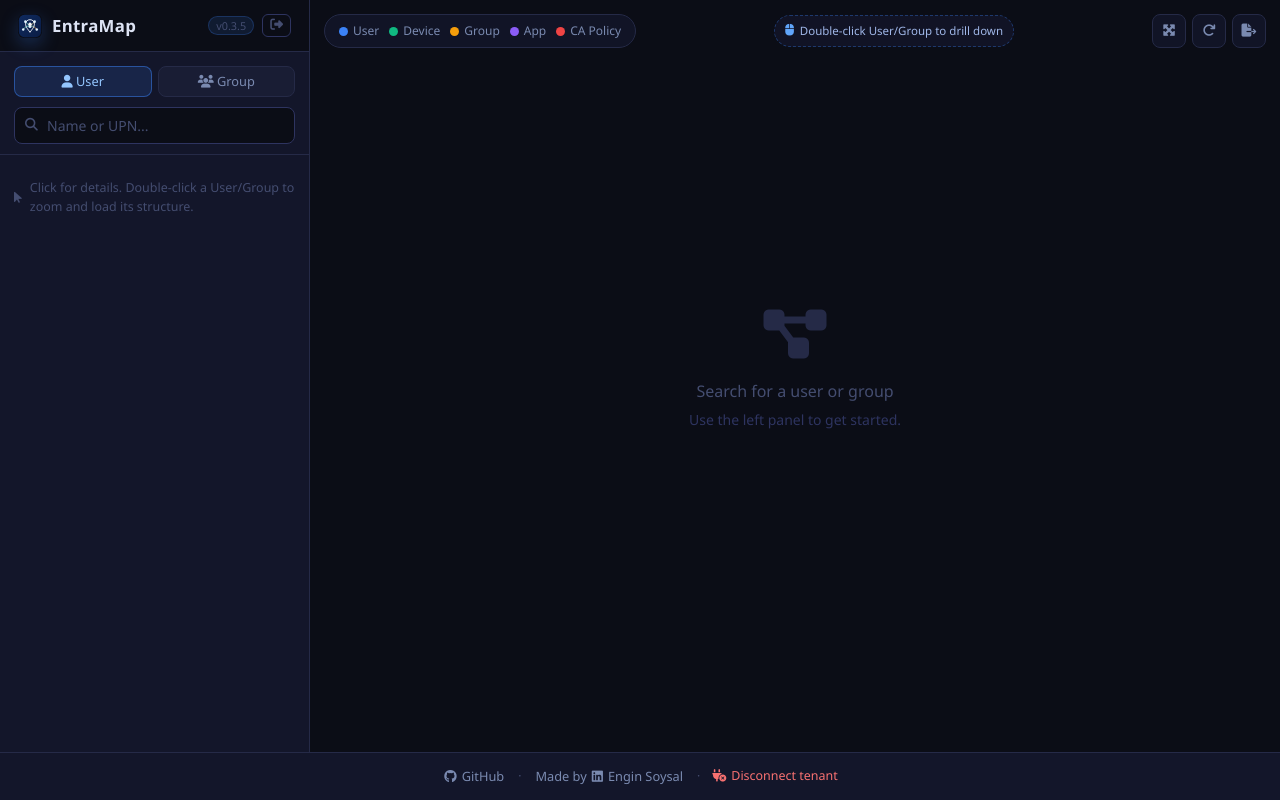
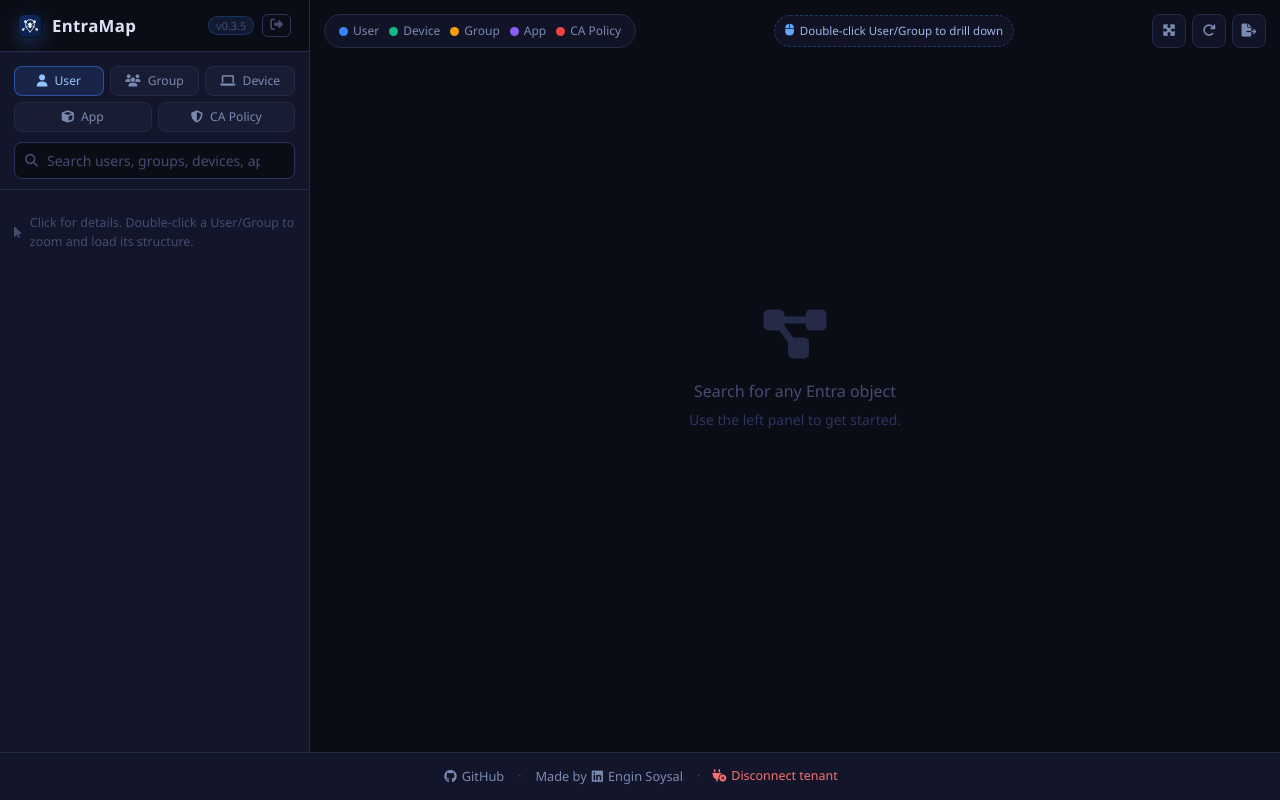
Before and after one commit to enginsoysal/EntraMap, a Flask app: page / in a window 1280 px wide. Run offline with Flask 3, Linux system fonts and the light colour scheme; the visitor is signed in with stand-in values (Sample User, id 1); some libraries are stand-ins or nearby versions.

Commit message:
Expand search to all object types and broaden graph coverage

```diff
--- a/app.py
+++ b/app.py
@@ -314,6 +314,76 @@ def search():
             for g in items
         ])
 
+    if search_type == "device":
+        endpoint = (
+            f'/devices?$search="displayName:{query}"'
+            f"&$select=id,displayName,operatingSystem,deviceId,isManaged,isCompliant"
+            f"&$top=15&$count=true"
+        )
+        data = graph_get(endpoint, token, extra_headers={"ConsistencyLevel": "eventual"})
+        items = data.get("value", []) if data and "value" in data else []
+        if not items:
+            safe_q = query.replace("'", "''")
+            data = graph_get(
+                f"/devices?$filter=startswith(displayName,'{safe_q}')"
+                f"&$select=id,displayName,operatingSystem,deviceId,isManaged,isCompliant&$top=15",
+                token,
+            )
+            items = data.get("value", []) if data and "value" in data else []
+        return jsonify([
+            {
+                "id": d["id"],
+                "label": d.get("displayName", ""),
+                "subtitle": d.get("operatingSystem", ""),
+                "type": "device",
+            }
+            for d in items
+        ])
+
+    if search_type == "app":
+        endpoint = (
+            f'/servicePrincipals?$search="displayName:{query}"'
+            f"&$select=id,displayName,appId,publisherName,servicePrincipalType"
+            f"&$top=15&$count=true"
+        )
+        data = graph_get(endpoint, token, extra_headers={"ConsistencyLevel": "eventual"})
+        items = data.get("value", []) if data and "value" in data else []
+        if not items:
+            safe_q = query.replace("'", "''")
+            data = graph_get(
+                f"/servicePrincipals?$filter=startswith(displayName,'{safe_q}')"
+                f"&$select=id,displayName,appId,publisherName,servicePrincipalType&$top=15",
+                token,
+            )
+            items = data.get("value", []) if data and "value" in data else []
+        return jsonify([
+            {
+                "id": a["id"],
+                "label": a.get("displayName", ""),
+                "subtitle": a.get("publisherName", "") or a.get("appId", ""),
+                "type": "app",
+            }
+            for a in items
+        ])
+
+    if search_type == "ca_policy":
+        safe_q = query.replace("'", "''")
+        data = graph_get(
+            f"/identity/conditionalAccessPolicies?$filter=startswith(displayName,'{safe_q}')"
+            f"&$select=id,displayName,state&$top=15",
+            token,
+        )
+        items = data.get("value", []) if data and "value" in data else []
+        return jsonify([
+            {
+                "id": p["id"],
+                "label": p.get("displayName", ""),
+                "subtitle": p.get("state", ""),
+                "type": "ca_policy",
+            }
+            for p in items
+        ])
+
     return jsonify([])
 
 
@@ -370,8 +440,9 @@ def user_map(user_id):
 
     group_ids = []
     for m in graph_get_all(
-        f"/users/{user_id}/memberOf?$select=id,displayName,description,groupTypes,securityEnabled,mailEnabled",
+        f"/users/{user_id}/transitiveMemberOf?$select=id,displayName,description,groupTypes,securityEnabled,mailEnabled",
         token,
+        max_items=400,
     ):
         odata_type = m.get("@odata.type", "")
         # Accept if explicitly typed as group, or if it has typical group fields,
@@ -388,8 +459,8 @@ def user_map(user_id):
         edges.append({"source": user["id"], "target": m["id"], "label": "member of"})
 
     seen_apps = set()
-    for gid in group_ids[:25]:
-        for assignment in graph_get_all(f"/groups/{gid}/appRoleAssignments", token, max_items=30):
+    for gid in group_ids:
+        for assignment in graph_get_all(f"/groups/{gid}/appRoleAssignments", token, max_items=100):
             sp_id = assignment.get("resourceId")
             if not sp_id:
                 continue
@@ -419,6 +490,177 @@ def user_map(user_id):
         if included and not excluded:
             add_node({"id": policy["id"], "label": policy.get("displayName", "CA Policy"), "type": "ca_policy", "data": clean(policy)})
             edges.append({"source": user["id"], "target": policy["id"], "label": "affected by"})
+
+    return jsonify({"nodes": nodes, "edges": edges})
+
+
+# ── API: device map ───────────────────────────────────────────────────────────
+
+@app.route("/api/map/device/<device_id>")
+@login_required
+def device_map(device_id):
+    token = _get_token_from_cache()
+    if not token:
+        return jsonify({"error": "Session expired"}), 401
+
+    nodes, edges, node_ids = [], [], set()
+
+    def add_node(n):
+        if n["id"] not in node_ids:
+            node_ids.add(n["id"])
+            nodes.append(n)
+
+    def clean(obj):
+        return {k: v for k, v in obj.items() if not k.startswith("@")}
+
+    device = graph_get(
+        f"/devices/{device_id}?$select=id,displayName,operatingSystem,operatingSystemVersion,isManaged,isCompliant,trustType,deviceId",
+        token,
+    )
+    if not device or "error" in device:
+        return jsonify({"error": "Device not found"}), 404
+
+    add_node({"id": device["id"], "label": device.get("displayName", "?"), "type": "device", "data": clean(device)})
+
+    for owner in graph_get_all(
+        f"/devices/{device_id}/registeredOwners?$select=id,displayName,userPrincipalName,jobTitle",
+        token,
+        max_items=50,
+    ):
+        if "#microsoft.graph.user" not in owner.get("@odata.type", "") and "userPrincipalName" not in owner:
+            continue
+        add_node({"id": owner["id"], "label": owner.get("displayName", "?"), "type": "user", "data": clean(owner)})
+        edges.append({"source": owner["id"], "target": device["id"], "label": "owns"})
+
+    for user in graph_get_all(
+        f"/devices/{device_id}/registeredUsers?$select=id,displayName,userPrincipalName,jobTitle",
+        token,
+        max_items=50,
+    ):
+        if "#microsoft.graph.user" not in user.get("@odata.type", "") and "userPrincipalName" not in user:
+            continue
+        add_node({"id": user["id"], "label": user.get("displayName", "?"), "type": "user", "data": clean(user)})
+        edges.append({"source": user["id"], "target": device["id"], "label": "registered"})
+
+    return jsonify({"nodes": nodes, "edges": edges})
+
+
+# ── API: app map ──────────────────────────────────────────────────────────────
+
+@app.route("/api/map/app/<app_id>")
+@login_required
+def app_map(app_id):
+    token = _get_token_from_cache()
+    if not token:
+        return jsonify({"error": "Session expired"}), 401
+
+    nodes, edges, node_ids = [], [], set()
+
+    def add_node(n):
+        if n["id"] not in node_ids:
+            node_ids.add(n["id"])
+            nodes.append(n)
+
+    def clean(obj):
+        return {k: v for k, v in obj.items() if not k.startswith("@")}
+
+    app_sp = graph_get(
+        f"/servicePrincipals/{app_id}?$select=id,displayName,appId,description,servicePrincipalType,publisherName",
+        token,
+    )
+    if not app_sp or "error" in app_sp:
+        return jsonify({"error": "App not found"}), 404
+
+    add_node({"id": app_sp["id"], "label": app_sp.get("displayName", "?"), "type": "app", "data": clean(app_sp)})
+
+    for principal in graph_get_all(
+        f"/servicePrincipals/{app_id}/appRoleAssignedTo?$select=id,principalId,principalDisplayName,principalType",
+        token,
+        max_items=200,
+    ):
+        principal_id = principal.get("principalId")
+        principal_type = (principal.get("principalType") or "").lower()
+        if not principal_id:
+            continue
+        principal_label = principal.get("principalDisplayName") or principal_id
+        if principal_type == "user":
+            add_node({"id": principal_id, "label": principal_label, "type": "user", "data": {"id": principal_id, "displayName": principal_label}})
+            edges.append({"source": principal_id, "target": app_sp["id"], "label": "assigned to"})
+        elif principal_type == "group":
+            add_node({"id": principal_id, "label": principal_label, "type": "group", "data": {"id": principal_id, "displayName": principal_label}})
+            edges.append({"source": principal_id, "target": app_sp["id"], "label": "assigned to"})
+
+    for policy in graph_get_all(
+        "/identity/conditionalAccessPolicies?$select=id,displayName,state,conditions,grantControls",
+        token,
+        max_items=200,
+    ):
+        cond = policy.get("conditions", {})
+        a_cond = cond.get("applications", {})
+        inc_apps = a_cond.get("includeApplications", [])
+        exc_apps = a_cond.get("excludeApplications", [])
+        sp_app_id = app_sp.get("appId")
+        included = "All" in inc_apps or (sp_app_id and sp_app_id in inc_apps)
+        excluded = sp_app_id and sp_app_id in exc_apps
+        if included and not excluded:
+            add_node({"id": policy["id"], "label": policy.get("displayName", "CA Policy"), "type": "ca_policy", "data": clean(policy)})
+            edges.append({"source": app_sp["id"], "target": policy["id"], "label": "scoped by"})
+
+    return jsonify({"nodes": nodes, "edges": edges})
+
+
+# ── API: CA policy map ───────────────────────────────────────────────────────
+
+@app.route("/api/map/ca_policy/<policy_id>")
+@login_required
+def ca_policy_map(policy_id):
+    token = _get_token_from_cache()
+    if not token:
+        return jsonify({"error": "Session expired"}), 401
+
+    nodes, edges, node_ids = [], [], set()
+
+    def add_node(n):
+        if n["id"] not in node_ids:
+            node_ids.add(n["id"])
+            nodes.append(n)
+
+    def clean(obj):
+        return {k: v for k, v in obj.items() if not k.startswith("@")}
+
+    policy = graph_get(
+        f"/identity/conditionalAccessPolicies/{policy_id}?$select=id,displayName,state,conditions,grantControls,sessionControls",
+        token,
+    )
+    if not policy or "error" in policy:
+        return jsonify({"error": "CA policy not found"}), 404
+
+    add_node({"id": policy["id"], "label": policy.get("displayName", "CA Policy"), "type": "ca_policy", "data": clean(policy)})
+
+    users_cond = policy.get("conditions", {}).get("users", {})
+    apps_cond = policy.get("conditions", {}).get("applications", {})
+
+    for group_id in users_cond.get("includeGroups", [])[:120]:
+        group = graph_get(
+            f"/groups/{group_id}?$select=id,displayName,description,groupTypes,securityEnabled,mailEnabled",
+            token,
+        )
+        if not group or "error" in group:
+            continue
+        add_node({"id": group["id"], "label": group.get("displayName", "Group"), "type": "group", "data": clean(group)})
+        edges.append({"source": group["id"], "target": policy["id"], "label": "included in"})
+
+    for app_client_id in apps_cond.get("includeApplications", [])[:120]:
+        sp = graph_get(
+            f"/servicePrincipals?$filter=appId eq '{app_client_id}'&$select=id,displayName,appId,publisherName,servicePrincipalType&$top=1",
+            token,
+        )
+        candidates = sp.get("value", []) if sp and "value" in sp else []
+        if not candidates:
+            continue
+        app_sp = candidates[0]
+        add_node({"id": app_sp["id"], "label": app_sp.get("displayName", "App"), "type": "app", "data": clean(app_sp)})
+        edges.append({"source": app_sp["id"], "target": policy["id"], "label": "included in"})
 
     return jsonify({"nodes": nodes, "edges": edges})
 
--- a/static/css/style.css
+++ b/static/css/style.css
@@ -276,13 +276,15 @@ body {
 
 .search-tabs {
     display: flex;
+    flex-wrap: wrap;
     gap: 6px;
     margin-bottom: 10px;
 }
 .search-tab {
-    flex: 1;
-    padding: 5px 8px;
-    font-size: 0.8rem;
+    flex: 1 1 calc(33.33% - 6px);
+    min-width: 0;
+    padding: 5px 7px;
+    font-size: 0.76rem;
     font-weight: 500;
     border: 1px solid var(--border);
     border-radius: var(--radius);
@@ -299,6 +301,9 @@ body {
     background: rgba(59,130,246,.15);
     border-color: rgba(59,130,246,.5);
     color: #93c5fd;
+}
+.search-tab i {
+    margin-right: 4px;
 }
 
 .search-input-wrap {
--- a/static/js/main.js
+++ b/static/js/main.js
@@ -14,6 +14,14 @@ const TYPE_META = {
     group:     { label: "Group",     icon: "fa-users",      color: "#f59e0b", bg: "#2a1800", shape: "diamond"         },
     app:       { label: "Application",icon: "fa-cube",      color: "#8b5cf6", bg: "#1d0a40", shape: "hexagon"         },
     ca_policy: { label: "CA Policy", icon: "fa-shield-alt", color: "#ef4444", bg: "#2a0a0a", shape: "tag"             },
+};
+
+const SEARCH_PLACEHOLDERS = {
+    user: "Name or UPN...",
+    group: "Group name...",
+    device: "Device name...",
+    app: "App / Enterprise application name...",
+    ca_policy: "Conditional Access policy name...",
 };
 
 // ── OS Icon Mapping ────────────────────────────────────────────────────────
@@ -306,7 +314,7 @@ function handleNodeDoubleTap(node) {
     const type = node.data("type");
     const id = node.id();
 
-    if (type === "user" || type === "group") {
+    if (["user", "group", "device", "app", "ca_policy"].includes(type)) {
         showToast(`Drill-down: loading ${type} structure`, "info");
         loadMap(type, id);
         return;
@@ -559,7 +567,13 @@ function renderSearchResults(items) {
         return;
     }
 
-    const iconMap = { user: "fa-user", group: "fa-users" };
+    const iconMap = {
+        user: "fa-user",
+        group: "fa-users",
+        device: "fa-laptop",
+        app: "fa-cube",
+        ca_policy: "fa-shield-halved",
+    };
 
     items.forEach(item => {
         const div = document.createElement("div");
@@ -951,7 +965,7 @@ function enableSignedOutMode() {
         input.placeholder = "Sign in to search...";
     }
 
-    document.querySelectorAll(".search-tab, #btn-fit, #btn-reset-layout, #btn-export-json, #insight-unmanaged, #insight-noncompliant, #insight-reset")
+    document.querySelectorAll(".search-tab, #btn-fit, #btn-reset-layout, #btn-refresh, #btn-export-json, #insight-unmanaged, #insight-noncompliant, #insight-reset")
         .forEach(el => { el.disabled = true; });
 
     const emptyState = document.getElementById("empty-state");
@@ -1021,8 +1035,10 @@ document.addEventListener("DOMContentLoaded", () => {
             this.classList.add("active");
             searchType = this.dataset.type;
             document.getElementById("search-results").innerHTML = "";
-            document.getElementById("search-input").value = "";
-            document.getElementById("search-input").focus();
+            const input = document.getElementById("search-input");
+            input.value = "";
+            input.placeholder = SEARCH_PLACEHOLDERS[searchType] || "Search...";
+            input.focus();
         });
     });
 
--- a/templates/index.html
+++ b/templates/index.html
@@ -36,10 +36,13 @@
             <div class="search-tabs">
                 <button class="search-tab active" data-type="user"><i class="fas fa-user"></i> User</button>
                 <button class="search-tab" data-type="group"><i class="fas fa-users"></i> Group</button>
+                <button class="search-tab" data-type="device"><i class="fas fa-laptop"></i> Device</button>
+                <button class="search-tab" data-type="app"><i class="fas fa-cube"></i> App</button>
+                <button class="search-tab" data-type="ca_policy"><i class="fas fa-shield-halved"></i> CA Policy</button>
             </div>
             <div class="search-input-wrap">
                 <i class="fas fa-search search-prefix-icon"></i>
-                <input id="search-input" type="text" class="form-control search-field" placeholder="Name or UPN..." autocomplete="off" spellcheck="false" />
+                <input id="search-input" type="text" class="form-control search-field" placeholder="Search users, groups, devices, apps, or policies..." autocomplete="off" spellcheck="false" />
                 <span id="search-spinner" class="search-spinner d-none"><i class="fas fa-circle-notch fa-spin"></i></span>
             </div>
         </div>
@@ -98,7 +101,7 @@
 
         <div id="empty-state">
             <i class="fas fa-project-diagram empty-icon"></i>
-            <h5>Search for a user or group</h5>
+            <h5>Search for any Entra object</h5>
             <p>Use the left panel to get started.</p>
         </div>
     </div>
```
